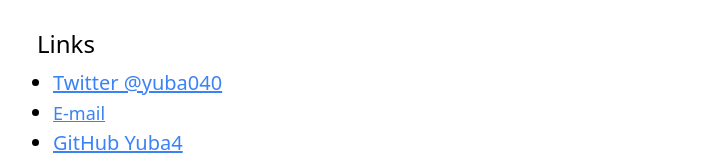
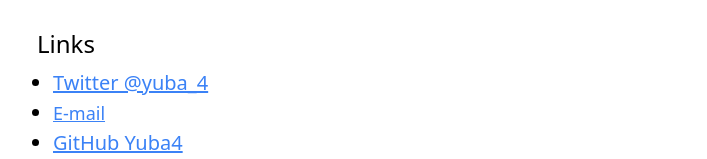
Before and after one commit to Yuba4/yuba4.com, a Next.js app: page /about in a window 1280 px wide. Shown: the part 699-858 px from the top of the page, without its empty margins (283-990 px from the left). Built offline with nearby package versions, Linux system fonts and the light colour scheme.

Commit message:
fix Twitte Name

```diff
--- a/app/about/page.tsx
+++ b/app/about/page.tsx
@@ -39,7 +39,7 @@
         <ul className="pl-4">
           <li>
             <button className="text-blue-500 hover:underline">
-              <a href="https://twitter.com/yuba_4">Twitter @yuba040</a>
+              <a href="https://twitter.com/yuba_4">Twitter @yuba_4</a>
             </button>
           </li>
 
```
